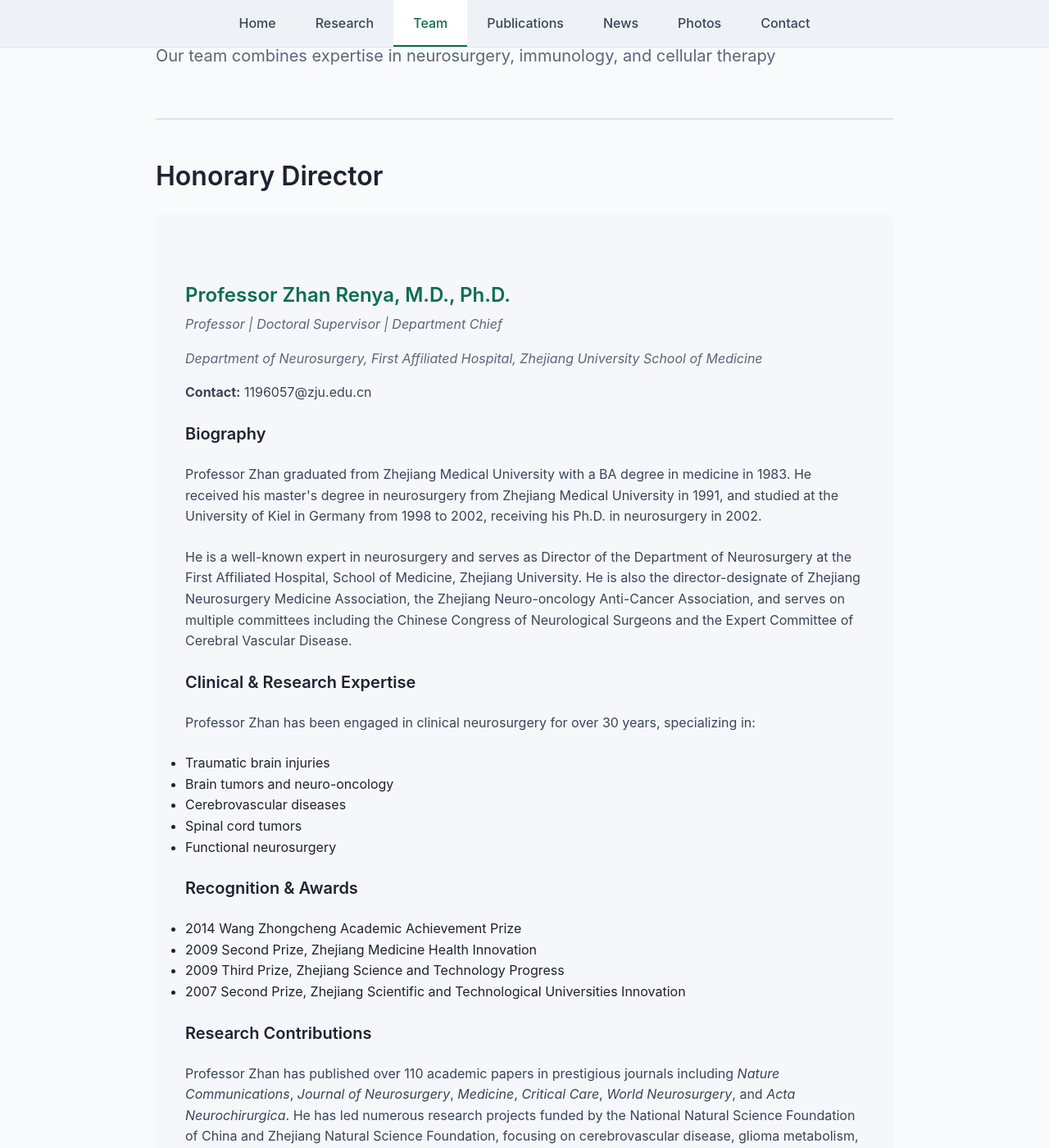
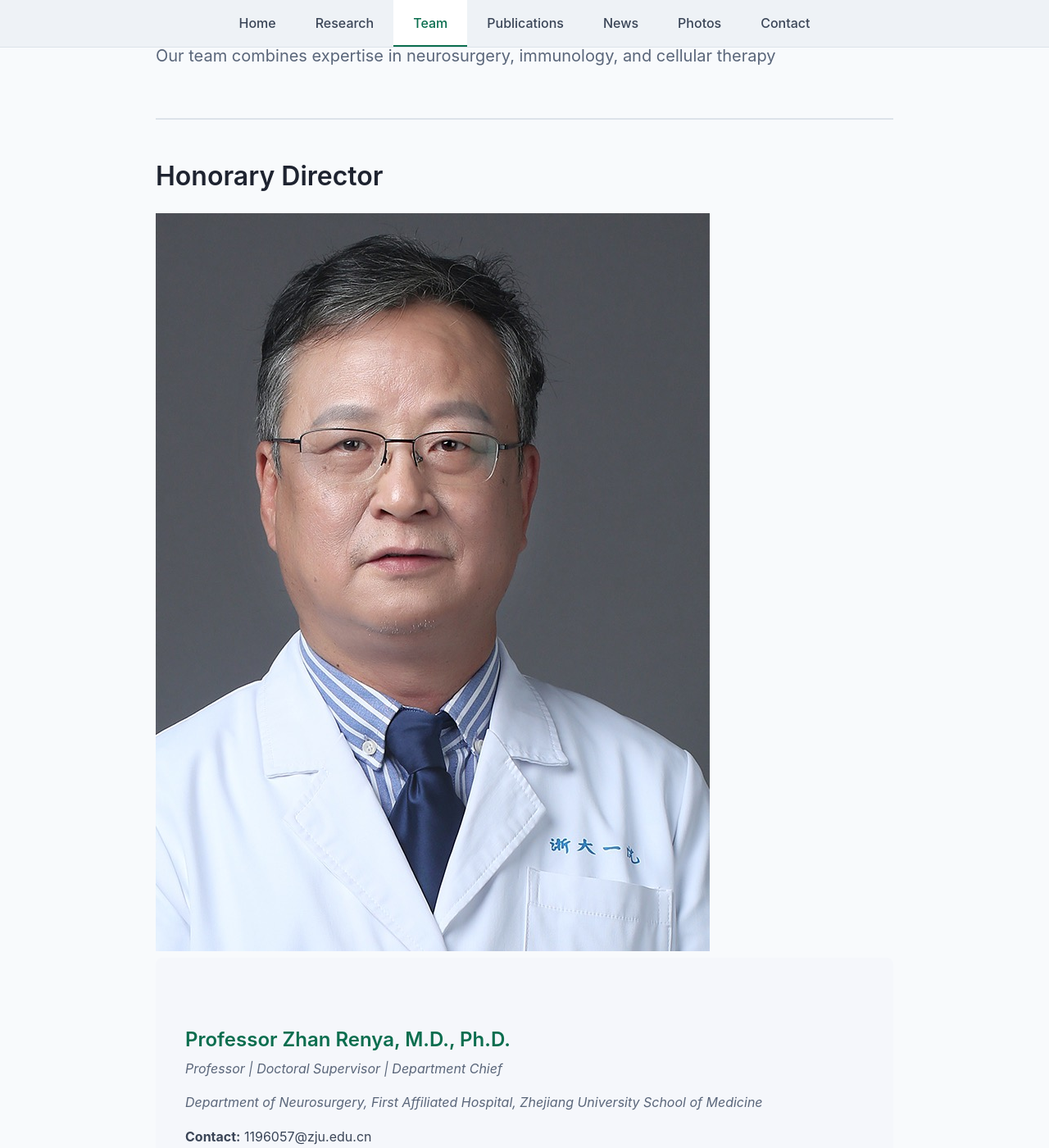
Before and after one commit to Zhan-JinLab/Zhan-JinLab.github.io, a Jekyll site: the page built from team.md, in a window 1280 px wide and 1400 px high, scrolled down 376 px. Shown: the whole window at 82% size. Built offline with Jekyll 4.4.1, drawn with Linux system fonts in a browser that asks for light colours.

Commit message:
Add avatars to Team, fix hero banner, align research focus row

```diff
--- a/assets/css/style.css
+++ b/assets/css/style.css
@@ -208,7 +208,7 @@ a:hover {
 .hero-section {
     position: relative;
     text-align: left;
-    padding: var(--spacing-2xl) var(--spacing-lg);
+    padding: var(--spacing-2xl) var(--spacing-xl);
     color: var(--white);
     border-radius: 14px;
     margin-bottom: var(--spacing-2xl);
@@ -219,7 +219,8 @@ a:hover {
 }
 
 .hero-inner {
-    max-width: 760px;
+    max-width: 820px;
+    padding: var(--spacing-lg);
 }
 
 .hero-section h1 {
@@ -246,7 +247,7 @@ a:hover {
 
 .research-focus-block {
     display: grid;
-    grid-template-columns: 1.4fr 1fr;
+    grid-template-columns: 1.6fr 1fr;
     gap: var(--spacing-xl);
     align-items: center;
 }
@@ -255,6 +256,11 @@ a:hover {
     width: 100%;
     border-radius: 12px;
     box-shadow: 0 12px 24px rgba(0, 0, 0, 0.12);
+}
+
+.research-grid-five {
+    grid-template-columns: repeat(5, minmax(170px, 1fr));
+    column-gap: var(--spacing-md);
 }
 
 /* ============================================
--- a/team.md
+++ b/team.md
@@ -6,7 +6,10 @@ subtitle: Our team combines expertise in neurosurgery, immunology, and cellular
 
 ## Honorary Director
 
-<div class="team-section">
+<div class="team-section profile-block">
+    <div class="profile-photo">
+        <img src="{{ '/assets/images/ZhanRenya.jpg' | relative_url }}" alt="Professor Zhan Renya portrait">
+    </div>
     <div class="team-member">
         <h3>Professor Zhan Renya, M.D., Ph.D.</h3>
         <p class="title">Professor | Doctoral Supervisor | Department Chief</p>
@@ -14,13 +17,12 @@ subtitle: Our team combines expertise in neurosurgery, immunology, and cellular
 
         <p><strong>Contact:</strong> 1196057@zju.edu.cn</p>
 
-        <h4 style="margin-top: 1.5rem;">Biography</h4>
+        <h4>Biography</h4>
         <p>Professor Zhan graduated from Zhejiang Medical University with a BA degree in medicine in 1983. He received his master's degree in neurosurgery from Zhejiang Medical University in 1991, and studied at the University of Kiel in Germany from 1998 to 2002, receiving his Ph.D. in neurosurgery in 2002.</p>
 
         <p>He is a well-known expert in neurosurgery and serves as Director of the Department of Neurosurgery at the First Affiliated Hospital, School of Medicine, Zhejiang University. He is also the director-designate of Zhejiang Neurosurgery Medicine Association, the Zhejiang Neuro-oncology Anti-Cancer Association, and serves on multiple committees including the Chinese Congress of Neurological Surgeons and the Expert Committee of Cerebral Vascular Disease.</p>
 
-        <h4 style="margin-top: 1.5rem;">Clinical & Research Expertise</h4>
-        <p>Professor Zhan has been engaged in clinical neurosurgery for over 30 years, specializing in:</p>
+        <h4>Clinical & Research Expertise</h4>
         <ul>
             <li>Traumatic brain injuries</li>
             <li>Brain tumors and neuro-oncology</li>
@@ -29,7 +31,7 @@ subtitle: Our team combines expertise in neurosurgery, immunology, and cellular
             <li>Functional neurosurgery</li>
         </ul>
 
-        <h4 style="margin-top: 1.5rem;">Recognition & Awards</h4>
+        <h4>Recognition & Awards</h4>
         <ul>
             <li>2014 Wang Zhongcheng Academic Achievement Prize</li>
             <li>2009 Second Prize, Zhejiang Medicine Health Innovation</li>
@@ -37,7 +39,7 @@ subtitle: Our team combines expertise in neurosurgery, immunology, and cellular
             <li>2007 Second Prize, Zhejiang Scientific and Technological Universities Innovation</li>
         </ul>
 
-        <h4 style="margin-top: 1.5rem;">Research Contributions</h4>
+        <h4>Research Contributions</h4>
         <p>Professor Zhan has published over 110 academic papers in prestigious journals including <em>Nature Communications</em>, <em>Journal of Neurosurgery</em>, <em>Medicine</em>, <em>Critical Care</em>, <em>World Neurosurgery</em>, and <em>Acta Neurochirurgica</em>. He has led numerous research projects funded by the National Natural Science Foundation of China and Zhejiang Natural Science Foundation, focusing on cerebrovascular disease, glioma metabolism, neural stem cells, and traumatic brain injury.</p>
     </div>
 </div>
@@ -46,7 +48,10 @@ subtitle: Our team combines expertise in neurosurgery, immunology, and cellular
 
 ## Principal Investigator
 
-<div class="team-section">
+<div class="team-section profile-block">
+    <div class="profile-photo">
+        <img src="{{ '/assets/images/JinLinchun.jpg' | relative_url }}" alt="Dr. Jin Linchun portrait">
+    </div>
     <div class="team-member">
         <h3>Dr. Jin Linchun (Lunchun Jin)</h3>
         <p class="title">Head of Laboratory | Principal Investigator</p>
@@ -54,7 +59,7 @@ subtitle: Our team combines expertise in neurosurgery, immunology, and cellular
 
         <p><strong>Contact:</strong> linchun.jin@zju.edu.cn</p>
 
-        <h4 style="margin-top: 1.5rem;">Research Interests</h4>
+        <h4>Research Interests</h4>
         <p>Dr. Jin's research focuses on <strong>brain tumor immunotherapy</strong>, with particular expertise in:</p>
         <ul>
             <li>CAR-T cell therapy for glioblastoma and solid tumors</li>
@@ -64,7 +69,7 @@ subtitle: Our team combines expertise in neurosurgery, immunology, and cellular
             <li>Combination immunotherapy strategies</li>
         </ul>
 
-        <h4 style="margin-top: 1.5rem;">Key Contributions</h4>
+        <h4>Key Contributions</h4>
         <p>Dr. Jin has made pioneering contributions to CAR-T cell therapy for glioblastoma, including:</p>
         <ul>
             <li>Development of CD70-targeted CAR-T cells for gliomas</li>
@@ -73,7 +78,7 @@ subtitle: Our team combines expertise in neurosurgery, immunology, and cellular
             <li>Multiple patent applications including chimeric antigen receptor T-cells expressing IL-8 receptor (US Patent 11,788,093)</li>
         </ul>
 
-        <h4 style="margin-top: 1.5rem;">Selected Publications</h4>
+        <h4>Selected Publications</h4>
         <p>Dr. Jin has authored over 150 publications with more than 600 citations for lead articles. Notable works include:</p>
         <ul>
             <li><em>Nature Communications</em> (2019): CXCR1/2-modified CAR T cells co-opt IL-8 - 320+ citations</li>
@@ -91,15 +96,25 @@ subtitle: Our team combines expertise in neurosurgery, immunology, and cellular
 ## Graduate Students
 
 <div class="team-section">
-    <div class="team-member">
-        <h3>He Haifeng</h3>
-        <p class="title">Ph.D. Candidate, Zhejiang University School of Medicine</p>
+    <div class="team-member profile-block">
+        <div class="profile-photo">
+            <img src="{{ '/assets/images/HeHaifeng.jpg' | relative_url }}" alt="He Haifeng portrait">
+        </div>
+        <div>
+            <h3>He Haifeng</h3>
+            <p class="title">Ph.D. Candidate, Zhejiang University School of Medicine</p>
+        </div>
     </div>
 
-    <div class="team-member">
-        <h3>MUNGUR Rajneesh</h3>
-        <p class="title">Ph.D. Candidate, Zhejiang University School of Medicine</p>
-        <p>Research focus: Ferroptosis and glioblastoma theranostics</p>
+    <div class="team-member profile-block">
+        <div class="profile-photo">
+            <img src="{{ '/assets/images/MUNGUR_Rajneesh.jpg' | relative_url }}" alt="MUNGUR Rajneesh portrait">
+        </div>
+        <div>
+            <h3>MUNGUR Rajneesh</h3>
+            <p class="title">Ph.D. Candidate, Zhejiang University School of Medicine</p>
+            <p>Research focus: Ferroptosis and glioblastoma theranostics</p>
+        </div>
     </div>
 </div>
 
@@ -108,9 +123,14 @@ subtitle: Our team combines expertise in neurosurgery, immunology, and cellular
 ## Alumni
 
 <div class="team-section">
-    <div class="team-member">
-        <h3>Shi Rui</h3>
-        <p class="title">Master of Medicine, Zhejiang University School of Medicine (Graduated)</p>
+    <div class="team-member profile-block">
+        <div class="profile-photo">
+            <img src="{{ '/assets/images/ShiRui.jpg' | relative_url }}" alt="Shi Rui portrait">
+        </div>
+        <div>
+            <h3>Shi Rui</h3>
+            <p class="title">Master of Medicine, Zhejiang University School of Medicine (Graduated)</p>
+        </div>
     </div>
 </div>
 
```
Also changed, not shown: index.md (+2 -2 lines).
